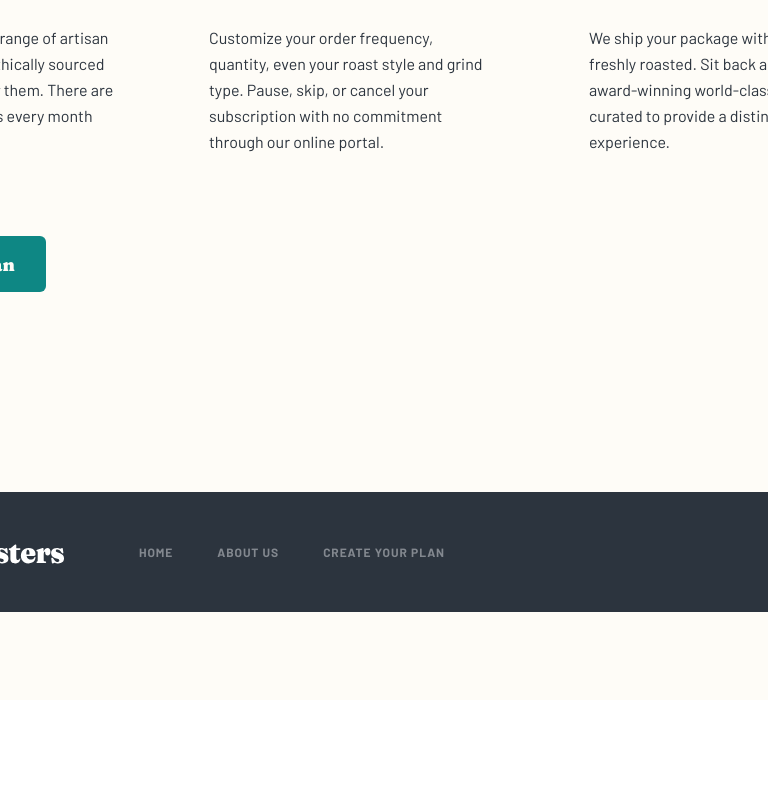
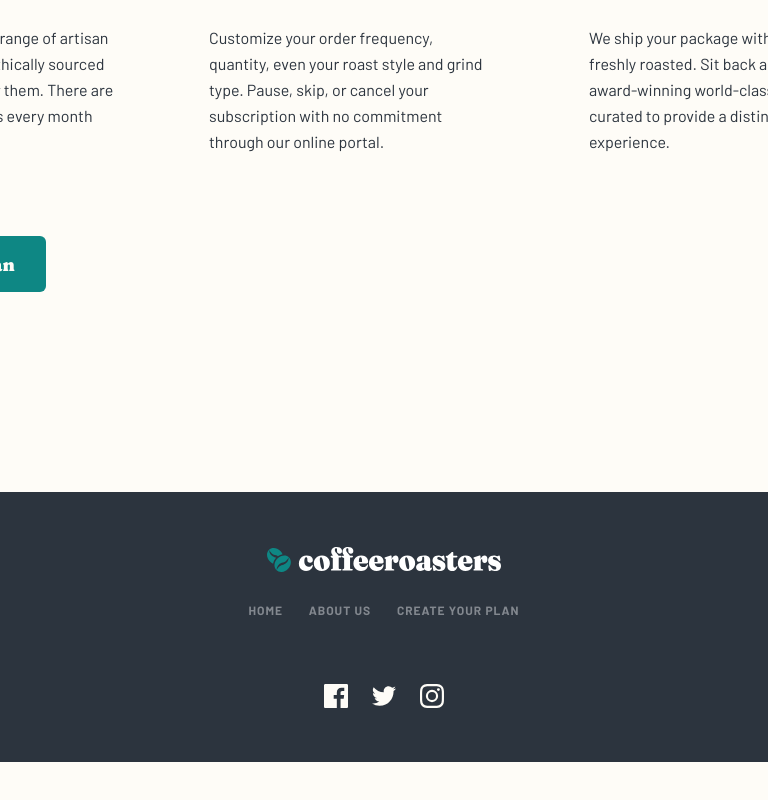
Before and after one commit to danielopq/Coffeeroasters, a React (Vite) app: page / in a window 768 px wide. Shown: the part 2911-3711 px from the top of the page. Before the commit the page ends 3611 px from the top, so only its background shows below. Built offline with nearby package versions, Linux system fonts and the light colour scheme.

Commit message:
Footer.css - tablet version done

```diff
--- a/src/components/shared/footer/Footer.tsx
+++ b/src/components/shared/footer/Footer.tsx
@@ -5,7 +5,7 @@ import './footer.css';
  * Renders the footer of the website.
  * @returns {JSX.Element} The website footer component.
  */
-const Footer:React.FC = () => {
+const Footer: React.FC = () => {
     const navigate = useNavigate();
 
     /**
@@ -19,7 +19,7 @@ const Footer:React.FC = () => {
     return (
         <footer>
             <div id="footerLinks">
-            <button onClick={() => handleClick('/')}>HOME</button>
+                <button onClick={() => handleClick('/')}>HOME</button>
                 <button onClick={() => handleClick('/aboutus')}>ABOUT US</button>
                 <button onClick={() => handleClick('/subscribe')}>CREATE YOUR PLAN</button>
             </div>
--- a/src/components/shared/footer/footer.css
+++ b/src/components/shared/footer/footer.css
@@ -66,3 +66,37 @@ footer>div {
 #instagram {
     background-image: url(./img/icon-instagram.svg);
 }
+
+/*############################## TABLET VERSION ##############################*/
+
+@media (min-width: 768px) and (max-width: 1024px) {
+    footer {
+        width: 100vw;
+        height: 270px;
+        padding: 54px 190px;
+        flex-direction: column;
+        justify-content: flex-start;
+    }
+
+    footer>div {
+        align-items: flex-end;
+    }
+
+    #footerLinks {
+        width: 283px;
+        height: 73px;
+        background-position: top;
+        justify-content: space-between;
+    }
+
+    #footerLinks button {
+        margin-left: 0px;
+        font: 700 12px/15px 'Barlow-Bold';
+        letter-spacing: 0.96px;
+    }
+
+    #footerSocialMedia {
+        margin-top: 65px;
+    }
+
+}
```
